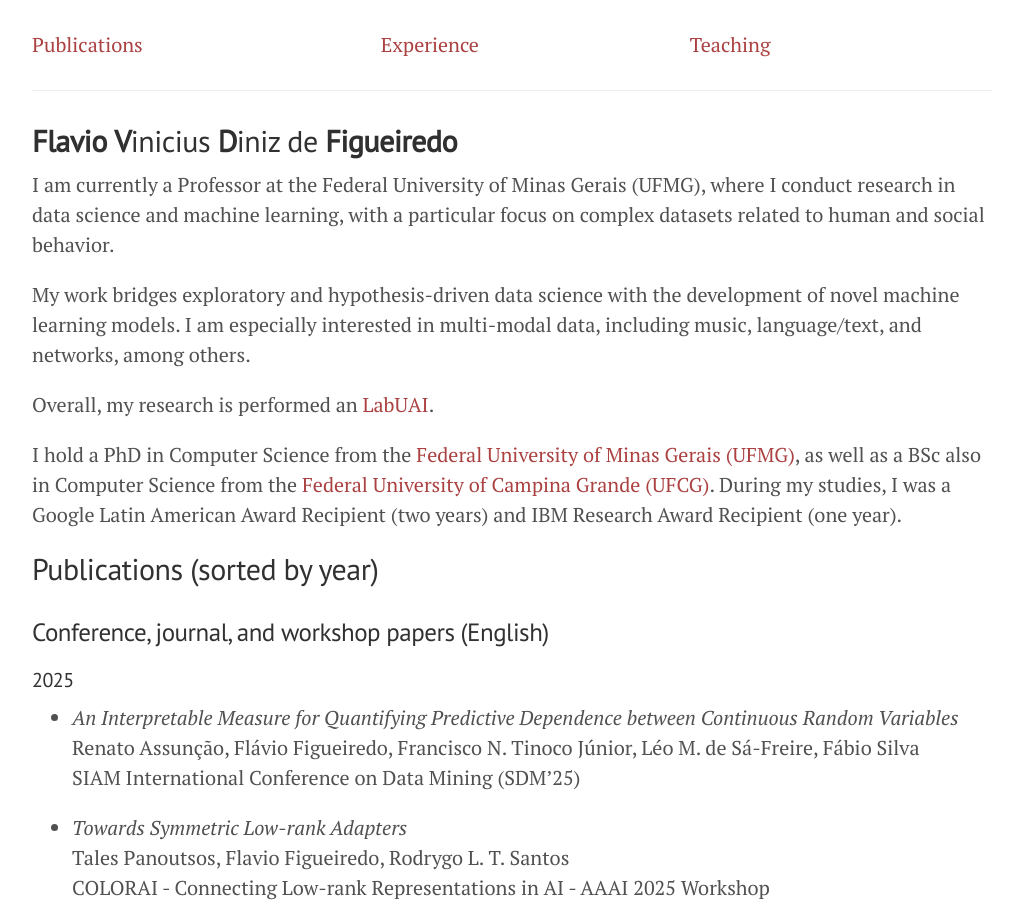
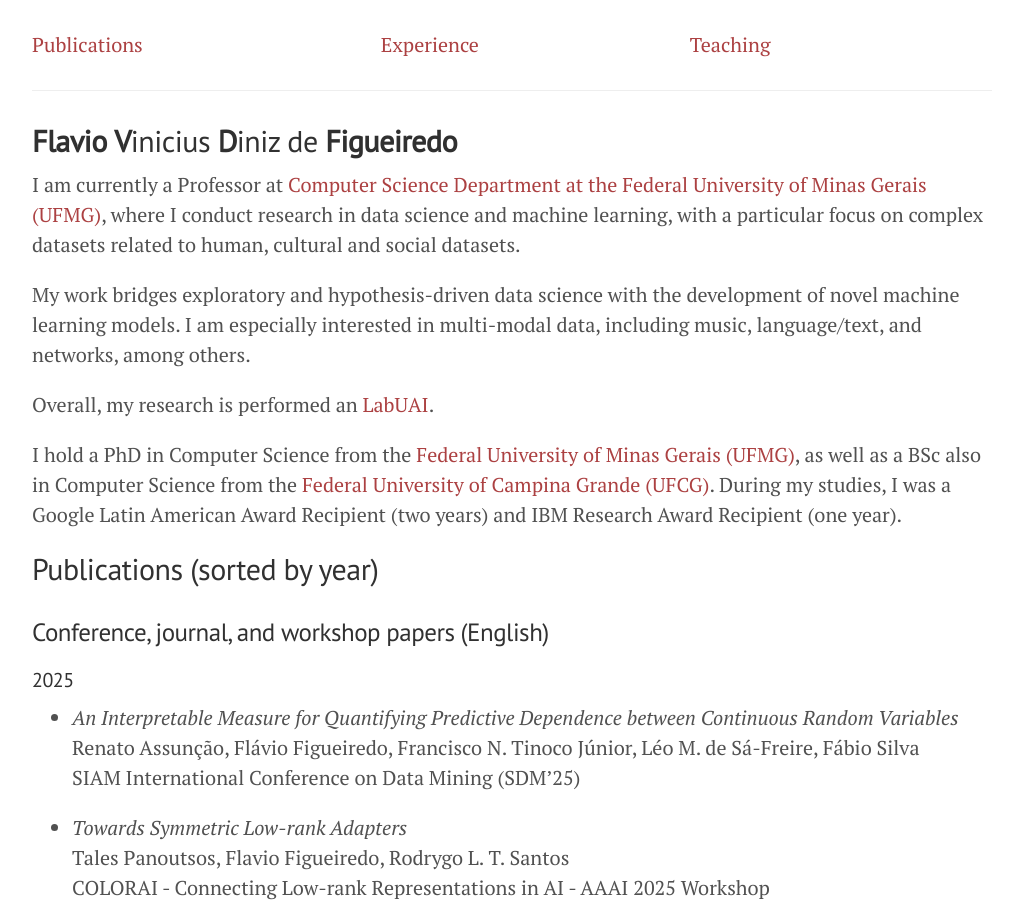
Before and after one commit to flaviovdf/flaviovdf.github.io, a Jekyll site: the page built from index.md, in a window 1280 px wide and 900 px high. Shown: the whole window, without its empty margins (128-1151 px from the left). Built offline with Jekyll 4.4.1, drawn with Linux system fonts in a browser that asks for light colours.

Commit message:
Update index.md

```diff
--- a/index.md
+++ b/index.md
@@ -8,8 +8,9 @@ layout: page
 
 ## **Flavio** **V**inicius **D**iniz de **Figueiredo**
 
-I am currently a Professor at the Federal University of Minas Gerais (UFMG), where I conduct research in data science and machine learning,
-with a particular focus on complex datasets related to human and social behavior.
+I am currently a Professor at [Computer Science Department at the Federal University of Minas Gerais (UFMG)](https://dcc.ufmg.br),
+where I conduct research in data science and machine learning, with a particular focus on complex datasets related
+to human, cultural and social datasets.
 
 My work bridges exploratory and hypothesis-driven data science with the development of novel machine learning models.
 I am especially interested in multi-modal data, including music, language/text, and networks, among others.
```
